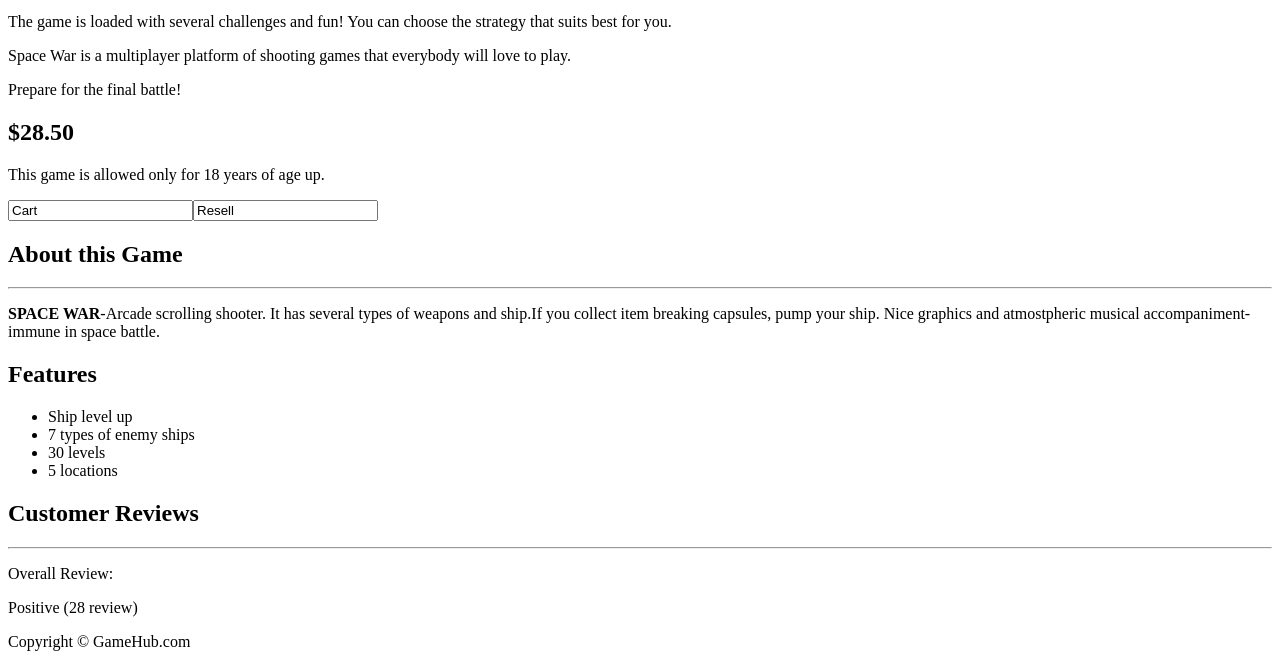
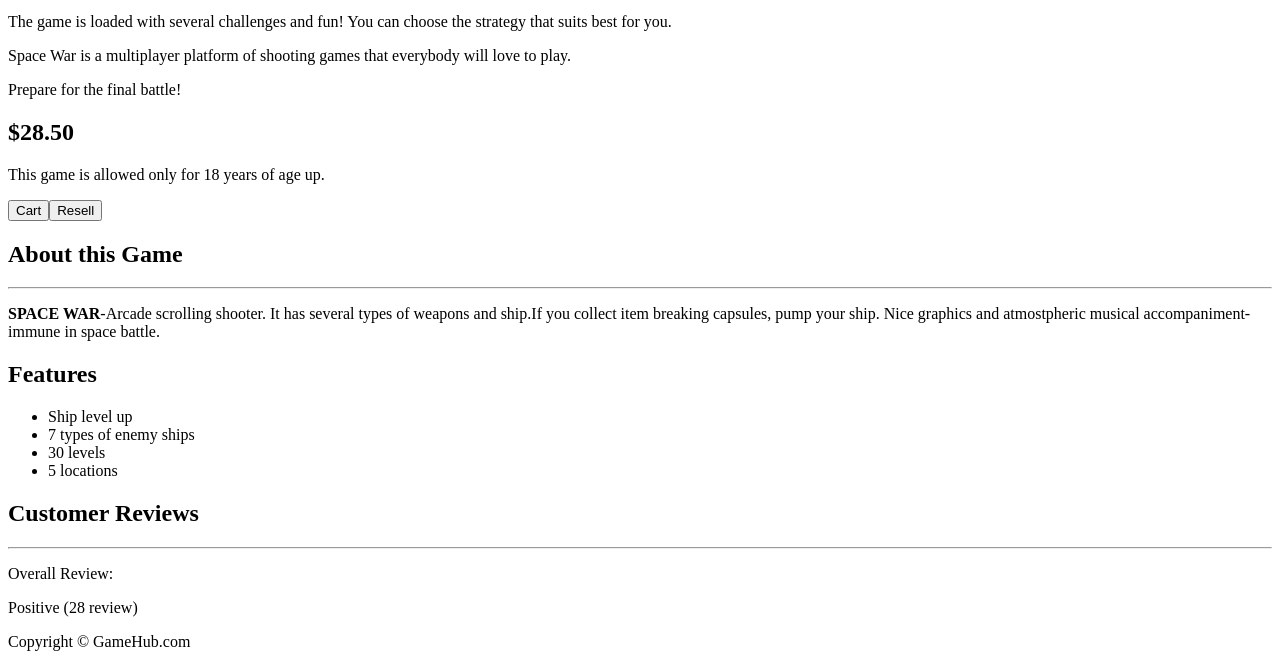
Before and after one commit to chralmli/examplegamehub, a plain HTML site: page gameinfo.html in a window 1280 px wide. Shown: the part 291-950 px from the top of the page. Drawn offline with Linux system fonts and the light colour scheme.

Commit message:
Update gameinfo.html

```diff
--- a/gameinfo.html
+++ b/gameinfo.html
@@ -34,7 +34,7 @@
              <p>Prepare for the final battle!</p>
              <h2>$28.50</h2>
              <p>This game is allowed only for 18 years of age up.</p>
-                 <input type="Cart" value="Cart"/><input type="Resell" value="Resell" />
+                 <input type="button" value="Cart"/><input type="button" value="Resell" />
              <h2>About this Game</h2>
              <hr>
              <p><b>SPACE WAR</b>-Arcade scrolling shooter. It has several types of weapons and ship.If you collect item breaking capsules, pump your ship. Nice graphics and atmostpheric musical accompaniment-immune in space battle.</p>
```
